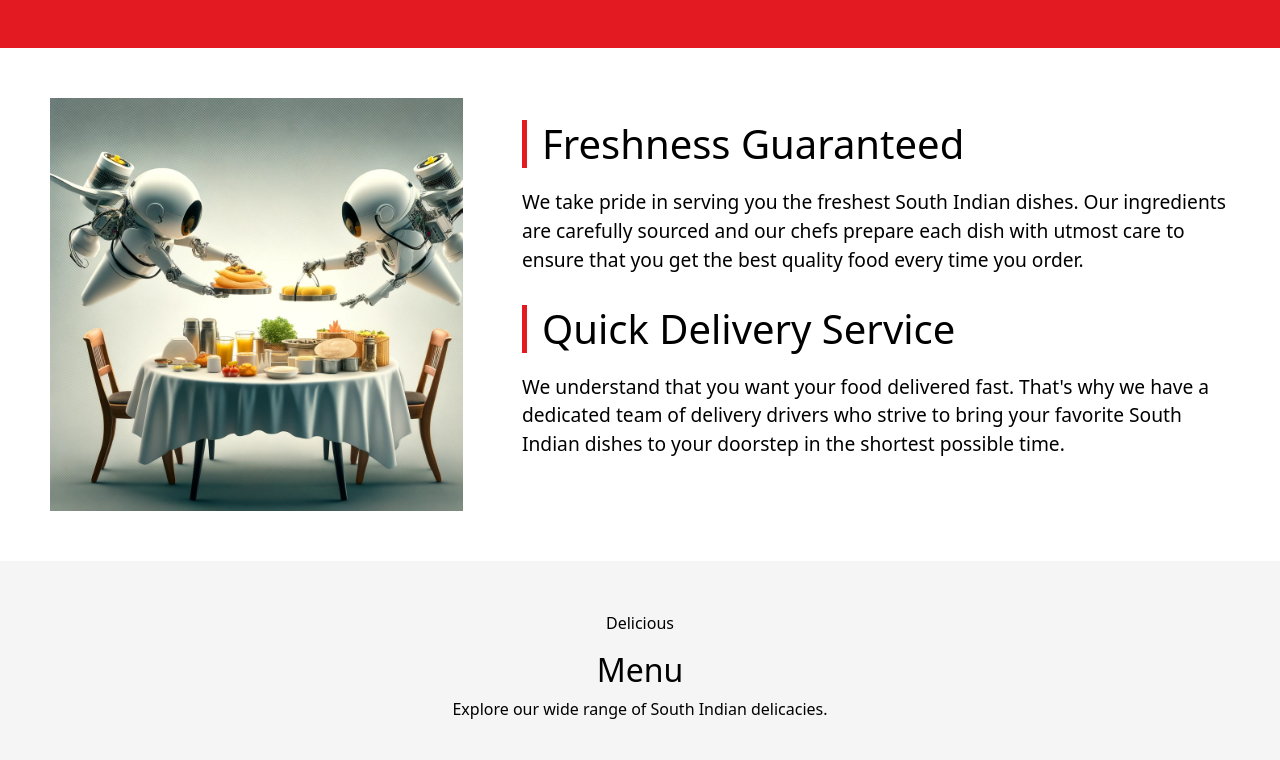
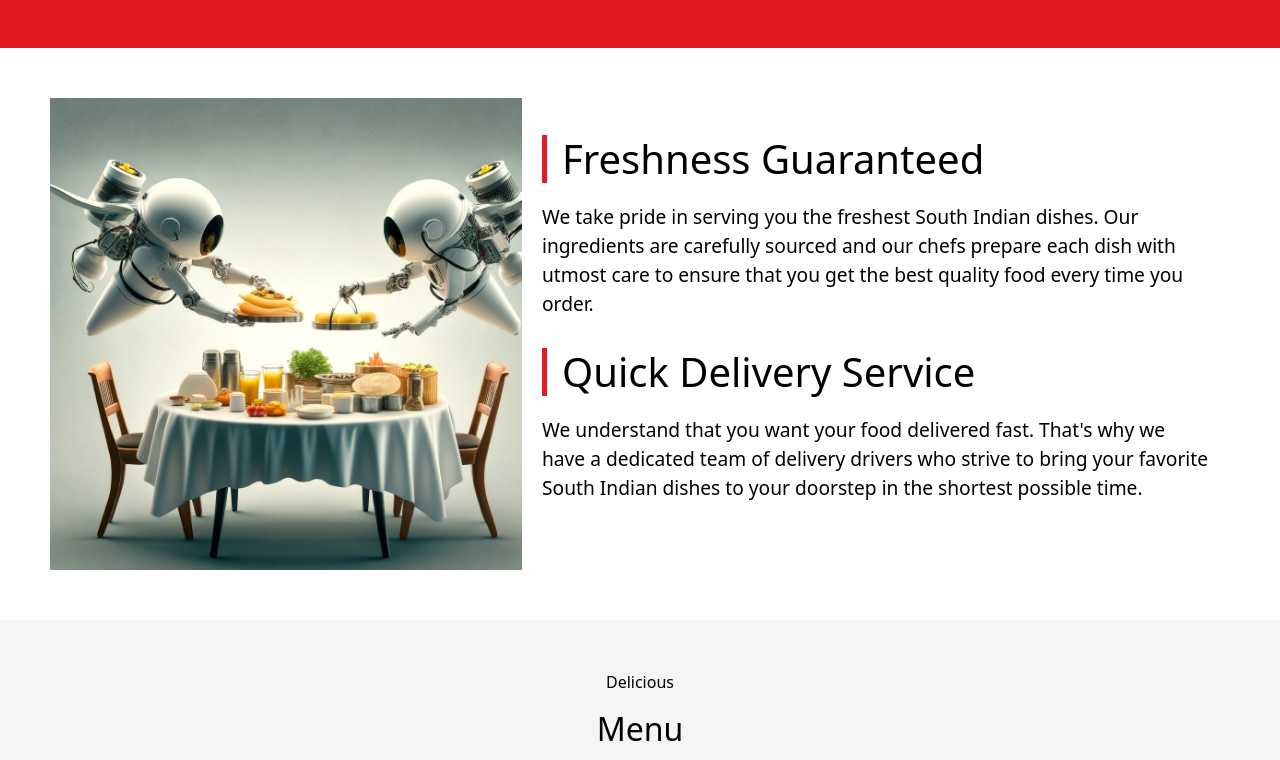
Before and after one commit to kkammili/food-truck-next, a Next.js app: page / in a window 1280 px wide. Shown: the part 478-1238 px from the top of the page. Built offline with nearby package versions, Linux system fonts and the light colour scheme.

Commit message:
fix(Features):features image fix done

```diff
--- a/src/app/components/Features.js
+++ b/src/app/components/Features.js
@@ -1,11 +1,19 @@
 import * as React from 'react';
 import '../styles/_features.scss'
+import Image from 'next/image'
 
 export const Features = () => {
   return (
     <section className="features">
     <div className="features-image">
-        <img src="./images/fast-delivery.png" alt="Faster delivery" />
+        <Image
+            src="/images/fast-delivery.png"
+            alt="Faster delivery"
+            layout="responsive"
+            width={100}
+            height={100}
+            className={"img"}
+        />
     </div>
     <div className="features-text">
         <div className="feature">
--- a/src/app/styles/_features.scss
+++ b/src/app/styles/_features.scss
@@ -11,6 +11,7 @@
 
 .features-text {
     max-width: 60%;
+    padding: 20px;
 }
 
 .features-text h2 {
@@ -30,15 +31,16 @@
 }
 
 .features-image {
-    max-width: 35%;
     background-color: $primary-background;
     display: flex;
+    width: 100%;
     justify-content: center;
     align-items: center;
+    // height: 100vh; /* Full viewport height */
 }
 
-.features-image img {
-    max-width: 100%;
+.features-image .img {
+    width: 100%;
     height: auto;
 }
 
```
